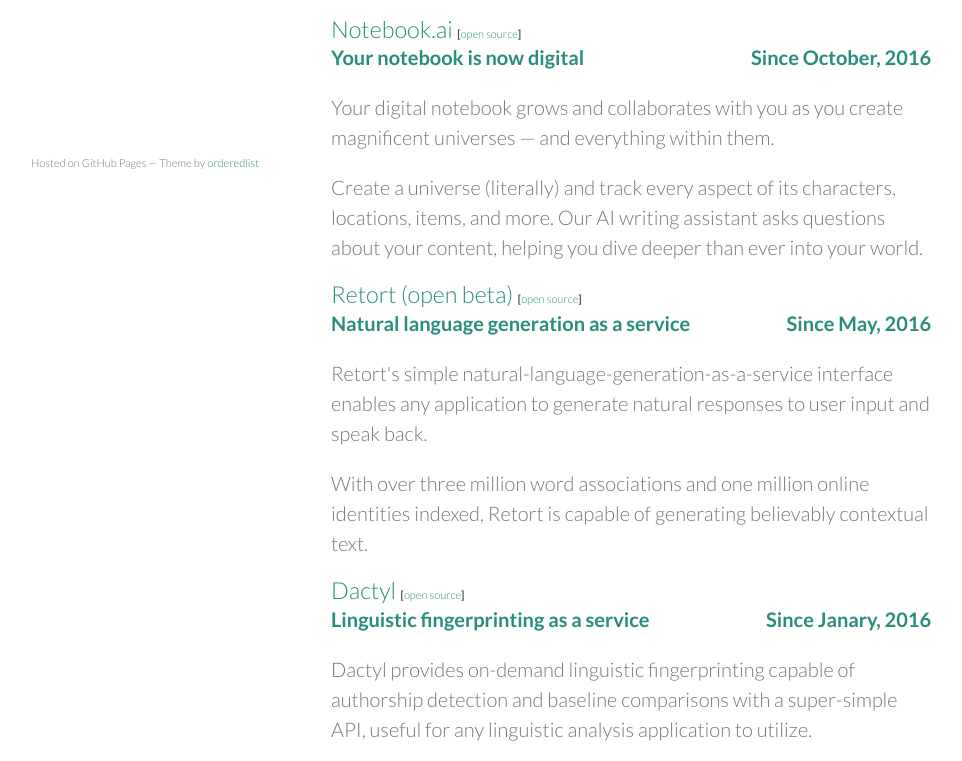
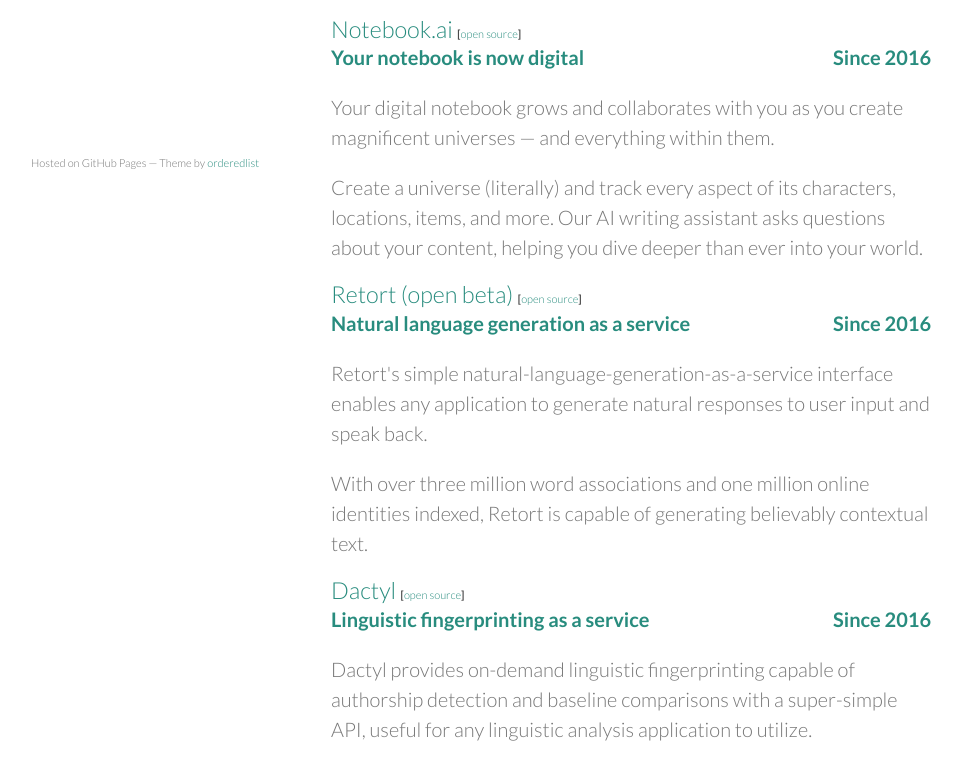
Before and after one commit to indentlabs/indentlabs.github.io, a plain HTML site: page index.html in a window 1280 px wide. Shown: the part 556-1317 px from the top of the page, without its empty margins (159-1121 px from the left). Drawn offline with Linux system fonts and the light colour scheme.

Commit message:
shorten dates

```diff
--- a/index.html
+++ b/index.html
@@ -56,7 +56,7 @@
         </h3>
         <h4>
           Your notebook is now digital
-          <span class="float-right">Since October, 2016</span>
+          <span class="float-right">Since 2016</span>
         </h4>
         <p>
           Your digital notebook grows and collaborates with you as you create magnificent
@@ -78,7 +78,7 @@
         </h3>
         <h4>
           Natural language generation as a service
-          <span class="float-right">Since May, 2016</span>
+          <span class="float-right">Since 2016</span>
         </h4>
         <p>
           Retort's simple natural-language-generation-as-a-service interface enables any
@@ -99,7 +99,7 @@
         </h3>
         <h4>
           Linguistic fingerprinting as a service
-          <span class="float-right">Since Janary, 2016</span>
+          <span class="float-right">Since 2016</span>
         </h4>
         <p>
           Dactyl provides on-demand linguistic fingerprinting capable of authorship
```
